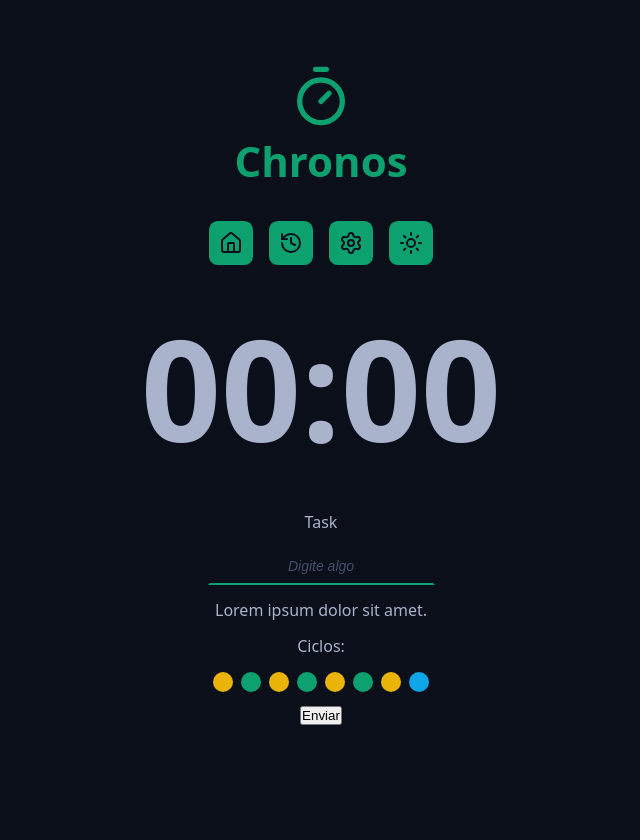
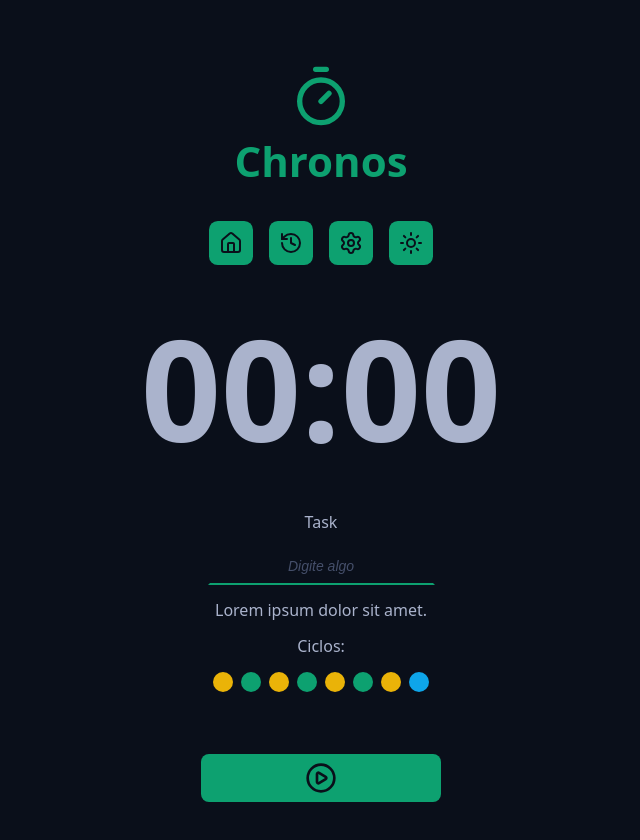
Before and after one commit to Vinicius2501/chronos-pomodoro, a React (Vite) app: page / in a window 1280 px wide. Shown: the top 840 px of the page, without its empty margins (319-959 px from the left). Before the commit the page ends 800 px from the top, so only its background shows below. Built offline with nearby package versions, Linux system fonts and the light colour scheme.

Commit message:
Adicionando defaultButton + estilização

```diff
--- a/src/App.tsx
+++ b/src/App.tsx
@@ -6,6 +6,8 @@
 import { CountDown } from './components/CountDown';
 import { DefaultInput } from './components/DefaultInput';
 import { Cycles } from './components/Cycles';
+import { DefaultButton } from './components/DefaultButton';
+import { PlayCircleIcon } from 'lucide-react';
 
 export function App() {
   return (
@@ -31,7 +33,7 @@
             <Cycles />
           </div>
           <div className='formRow'>
-            <button>Enviar</button>
+            <DefaultButton icon={<PlayCircleIcon />} color='green' />
           </div>
         </form>
       </Container>
--- /dev/null
+++ b/src/components/DefaultButton/index.tsx
@@ -0,0 +1,14 @@
+import styles from './styles.module.css';
+
+type DefaultButtonProps = {
+  icon: React.ReactNode;
+  color?: 'green' | 'red';
+} & React.ComponentProps<'button'>;
+
+export function DefaultButton({ icon, color = 'green' }: DefaultButtonProps) {
+  return (
+    <>
+      <button className={`${styles.button} ${styles[color]}`}>{icon}</button>
+    </>
+  );
+}
--- /dev/null
+++ b/src/components/DefaultButton/styles.module.css
@@ -0,0 +1,31 @@
+.button {
+  border: none;
+  display: flex;
+  align-items: center;
+  justify-content: center;
+  min-width: 24rem;
+  padding: 0.8rem;
+  border-radius: 0.8rem;
+  margin: 4.8rem 0;
+  cursor: pointer;
+  transition: all 0.1s ease-in-out;
+}
+
+.button:hover {
+  filter: brightness(80%);
+}
+
+.button svg {
+  width: 3.2rem;
+  height: 3.2rem;
+}
+
+.green {
+  background: var(--primary);
+  color: var(--text-over-primary);
+}
+
+.red {
+  background: var(--error);
+  color: var(--text-over-error);
+}
```
